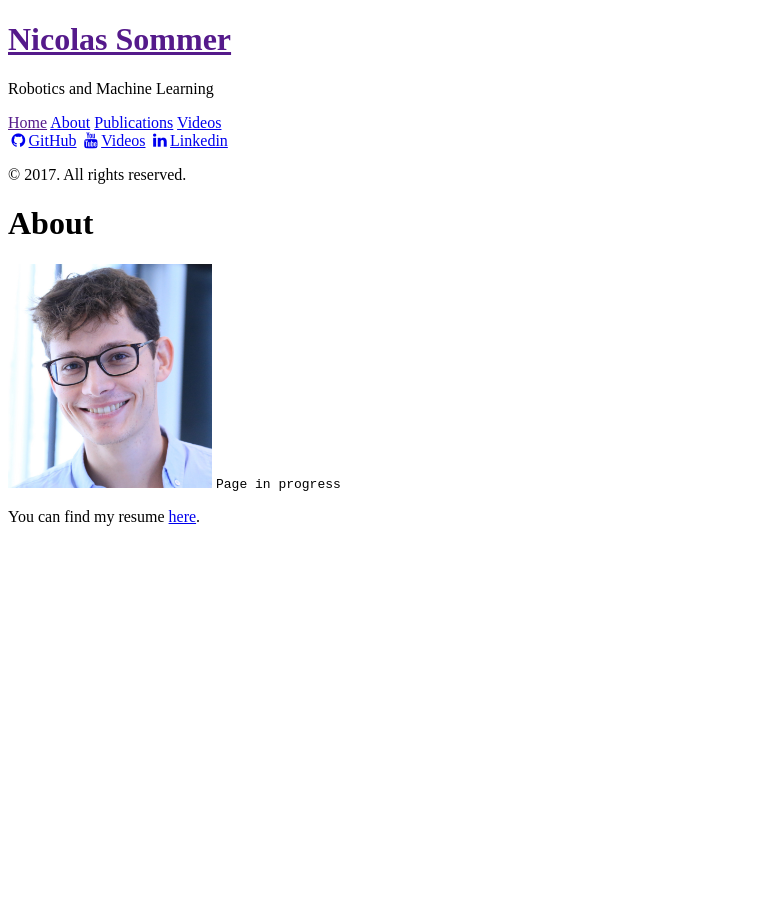
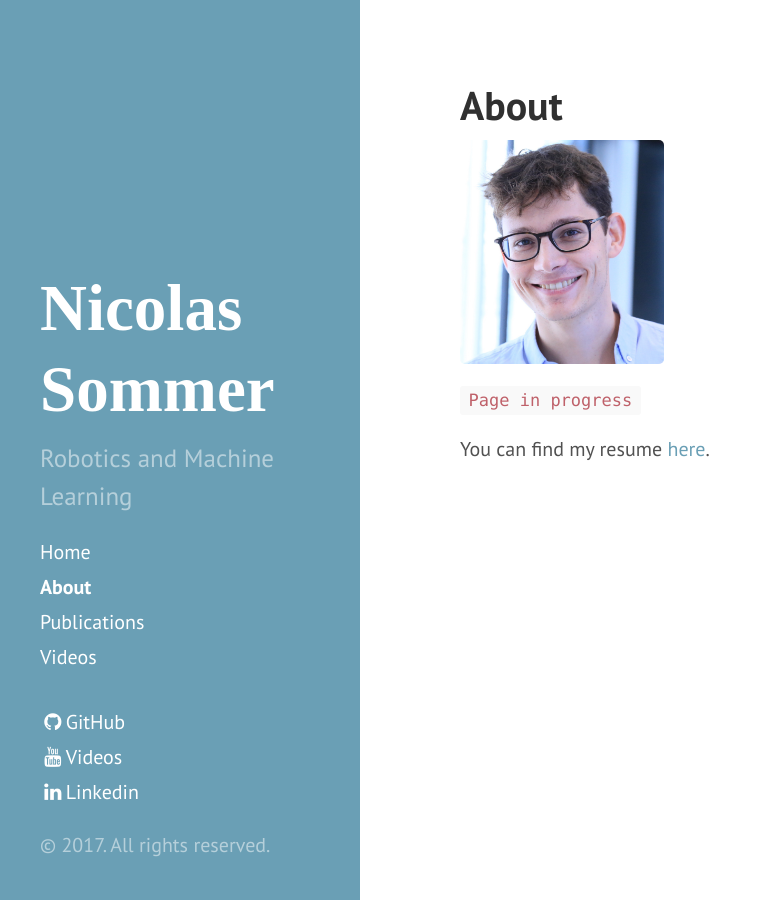
Before and after one commit to nisommer/nisommer.github.io, a Jekyll site: the page built from about.md, in a window 1280 px wide. Shown: the whole page, without its empty margins (0-763 px from the left). Built offline with Jekyll 4.4.1, drawn with Linux system fonts in a browser that asks for light colours; nearby versions of some CDN libraries.

Commit message:
Fix baseurl variable that can't be used anymore

```diff
--- a/_config.yml
+++ b/_config.yml
@@ -11,7 +11,7 @@ title:            'Nicolas Sommer'
 tagline:          'Roboticist'
 description:      'Robotics and Machine Learning'
 url:              http://www.nicolassommer.com
-baseurl:          "/"
+baseurl:
 
 author:
   name:           'Nicolas Sommer'
@@ -21,10 +21,10 @@ author:
   lasa_profile:   http://lasa.epfl.ch/people/member.php?SCIPER=202511
 
 
-paginate:         5
+# paginate:         5
 
 # Custom vars
-version:          2.1.0
+# version:          2.1.0
 
 github:
   repo:           https://github.com/nisommer/nisommer.github.io
--- a/_includes/head.html
+++ b/_includes/head.html
@@ -15,9 +15,9 @@
   </title>
 
   <!-- CSS -->
-  <link rel="stylesheet" href="{{ site.baseurl }}public/css/poole.css">
-  <link rel="stylesheet" href="{{ site.baseurl }}public/css/syntax.css">
-  <link rel="stylesheet" href="{{ site.baseurl }}public/css/hyde.css">
+  <link rel="stylesheet" href="/public/css/poole.css">
+  <link rel="stylesheet" href="/public/css/syntax.css">
+  <link rel="stylesheet" href="/public/css/hyde.css">
   <link rel="stylesheet" href="http://fonts.googleapis.com/css?family=PT+Sans:400,400italic,700|Abril+Fatface">
 
   <!-- Font awesome -->
@@ -25,8 +25,8 @@
 
 
   <!-- Icons -->
-  <link rel="apple-touch-icon-precomposed" sizes="144x144" href="{{ site.baseurl }}public/apple-touch-icon-144-precomposed.png">
-                                 <link rel="shortcut icon" href="{{ site.baseurl }}public/favicon.ico">
+  <link rel="apple-touch-icon-precomposed" sizes="144x144" href="/public/apple-touch-icon-144-precomposed.png">
+                                 <link rel="shortcut icon" href="/public/favicon.ico">
 
   <!-- RSS -->
   <link rel="alternate" type="application/rss+xml" title="RSS" href="/atom.xml">
--- a/_includes/sidebar.html
+++ b/_includes/sidebar.html
@@ -2,7 +2,7 @@
   <div class="container sidebar-sticky">
     <div class="sidebar-about">
       <h1>
-        <a href="{{ site.baseurl }}">
+        <a href="/">
           {{ site.title }}
         </a>
       </h1>
@@ -10,7 +10,7 @@
     </div>
 
     <nav class="sidebar-nav">
-      <a class="sidebar-nav-item{% if page.url == site.baseurl %} active{% endif %}" href="{{ site.baseurl }}">Home</a>
+      <a class="sidebar-nav-item{% if page.url == site.baseurl %} active{% endif %}" href="/">Home</a>
 
       {% comment %}
         The code below dynamically generates a sidebar nav of pages with
--- a/about.md
+++ b/about.md
@@ -10,7 +10,7 @@ title: About
 <img src="/img/nicolas.JPG" alt="Nicolas Sommer" style="width:204px;">
 `Page in progress`
 
-You can find my resume [here]({{ site.url}}//docs/CV.pdf).
+You can find my resume [here]({{ site.url}}/docs/CV.pdf).
 <!-- <img src="/img/nicolas.JPG" alt="Nicolas Sommer" style=""> -->
 
 <!-- <p class="message">
```
